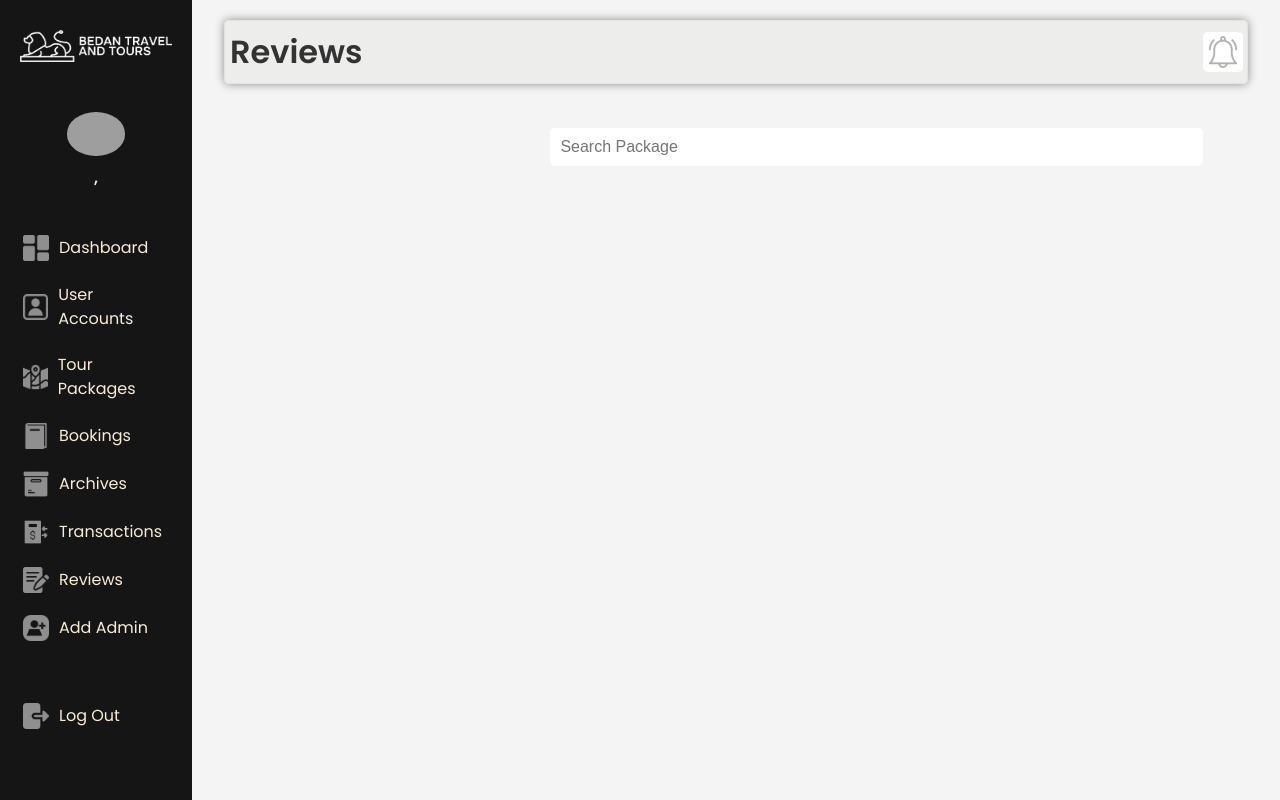
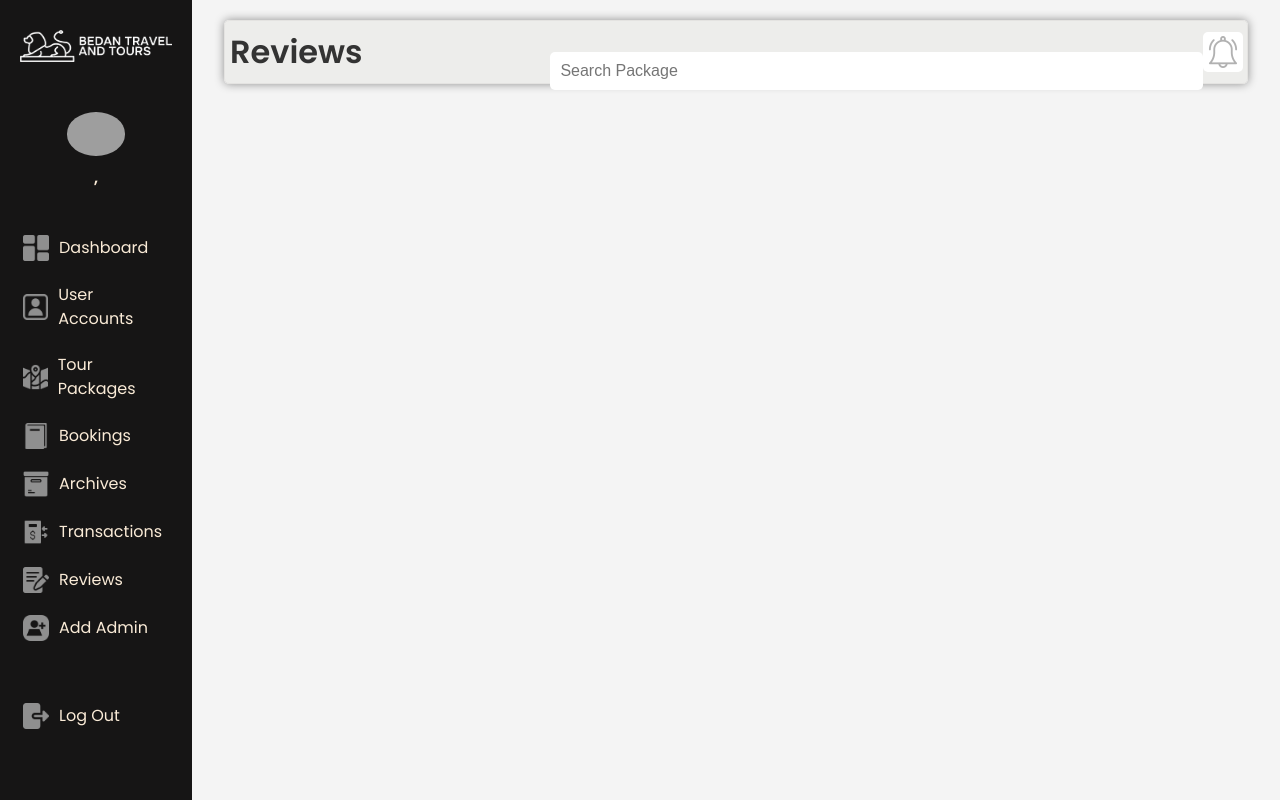
Before and after one commit to waway647/travelagency, a CodeIgniter app: page /GitHub/index.php/admincontroller/showAdminReviews in a window 1280 px wide. Run offline with CodeIgniter, Linux system fonts and the light colour scheme; grey boxes are pictures that could not be loaded.

Commit message:
modified

```diff
--- a/css/adminStyle.css
+++ b/css/adminStyle.css
@@ -204,7 +204,7 @@ nav .sidebar ul li a:active{
     border: none  !important;
     border-radius: 5px  !important;
     font-size: 16px  !important;
-    top: 16%  !important;
+   /*  top: 16%  !important; */
     left: 43%  !important;
     right: 40%  !important;
     position: fixed  !important;
```
